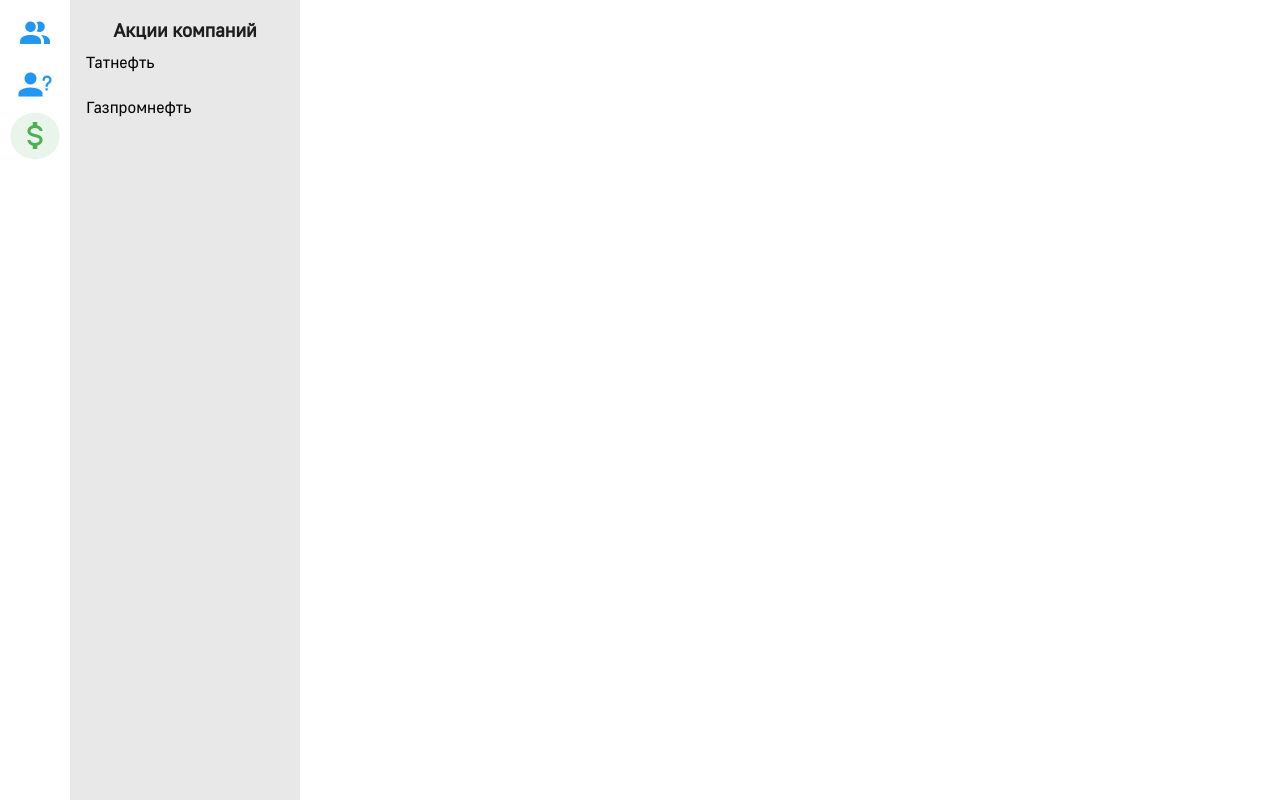
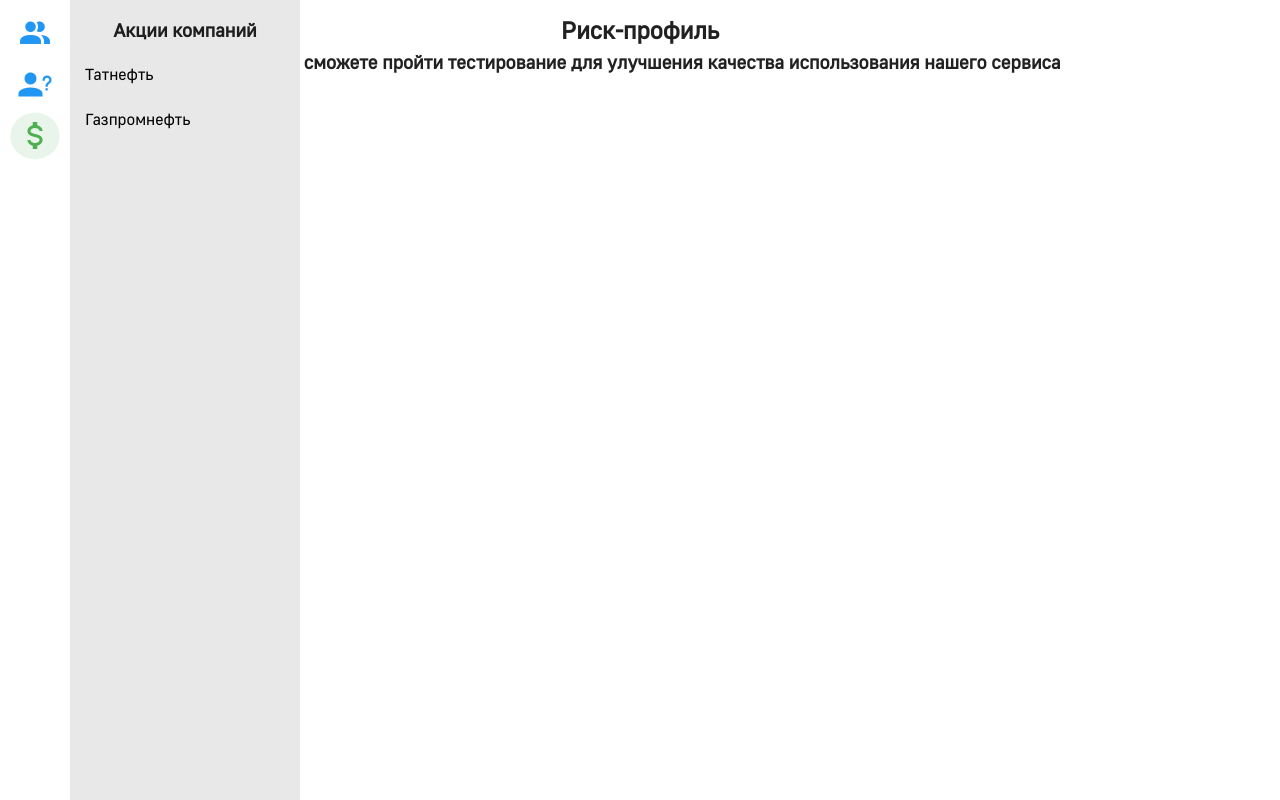
Before and after one commit to Space-Around/fluger, a Vue app in the folder frontend/: page /risk in a window 1280 px wide. Both pictures are taken after a click on the button 35 px from the left and 136 px from the top of the page. Built offline with nearby package versions, Linux system fonts and the light colour scheme; what vue-apexcharts would draw is missing.

Commit message:
added pages error, profile and risk profile

```diff
--- a/frontend/package.json
+++ b/frontend/package.json
@@ -7,6 +7,9 @@
     "build": "vue-cli-service build"
   },
   "dependencies": {
+    "@fortawesome/fontawesome-svg-core": "^1.2.36",
+    "@fortawesome/free-solid-svg-icons": "^5.15.4",
+    "@fortawesome/vue-fontawesome": "^2.0.2",
     "apexcharts": "^3.28.1",
     "chart.js": "^3.5.1",
     "core-js": "^3.6.5",
--- a/frontend/src/App.vue
+++ b/frontend/src/App.vue
@@ -1,42 +1,76 @@
 <template>
   <v-app>
     <v-main>
-      <app-menu/>
+      <app-menu />
       <v-container>
-        <router-view/>
+        <transition
+          name="fade"
+          mode="out-in"
+          @beforeLeave="beforeLeave"
+          @enter="enter"
+          @afterEnter="afterEnter"
+        >
+          <router-view />
+        </transition>
       </v-container>
     </v-main>
   </v-app>
 </template>
 
 <script>
-import appMenu from "./components/Menu.vue"
+import appMenu from "./components/Menu.vue";
 
 export default {
-  name: 'App',
+  name: "App",
 
   data() {
     return {
       activeTab: undefined,
-    }
+      prevHeight: 0,
+    };
   },
   components: {
-    appMenu
-  }
+    appMenu,
+  },
+  methods: {
+    beforeLeave(element) {
+      this.prevHeight = getComputedStyle(element).height;
+    },
+    enter(element) {
+      const { height } = getComputedStyle(element);
+
+      element.style.height = this.prevHeight;
+
+      setTimeout(() => {
+        element.style.height = height;
+      });
+    },
+    afterEnter(element) {
+      element.style.height = "auto";
+    },
+  },
 };
 </script>
 
 <style>
 #app {
   min-height: 100vh;
-    font-family: 'Golos-UI', sans-serif;
+  font-family: "Golos-UI", sans-serif;
 }
 @font-face {
-    font-family: 'Golos-UI';
-    src: local('Golos UI'), local('Golos-UI'),
-      url('~@/assets/fonts/Golos-UI/Golos-UI_Regular.woff') format('woff'),
-      url('~@/assets/fonts/Golos-UI/Golos-UI_Regular.woff2') format('woff2');
+  font-family: "Golos-UI";
+  src: local("Golos UI"), local("Golos-UI"),
+    url("~@/assets/fonts/Golos-UI/Golos-UI_Regular.woff") format("woff"),
+    url("~@/assets/fonts/Golos-UI/Golos-UI_Regular.woff2") format("woff2");
   font-weight: 100;
   font-style: normal;
 }
+ .fade-enter-active,
+ .fade-leave-active {
+  transition-duration: 0.3s;
+  transition-property: opacity;
+  transition-property: height, opacity;
+  transition-timing-function: ease;
+  overflow: hidden;
+}
 </style>
--- a/frontend/src/components/Menu.vue
+++ b/frontend/src/components/Menu.vue
@@ -45,9 +45,9 @@
         <span>Компании</span>
       </v-tooltip>
     </div>
-    <div v-if="showMenu" class="d-flex menu-right pa-4">
+    <div v-if="showMenu" class="d-flex menu-right pt-4">
       <h3>Акции компаний</h3>
-      <ul class="d-flex list">
+      <ul class="d-flex list pt-3">
         <li @click="goTo('company')" class="link">Татнефть</li>
         <li @click="goTo('company')" class="link">Газпромнефть</li>
       </ul>
@@ -107,6 +107,13 @@
   list-style: none;
   width: 100%;
 }
+.list li:hover {
+  cursor: pointer;
+  background-color: #dedede;
+}
+.list li {
+  padding-left: 15px;
+}
 .link {
   display: flex;
   align-items: center;
--- a/frontend/src/router/index.js
+++ b/frontend/src/router/index.js
@@ -13,6 +13,21 @@
     path: '/company',
     name: 'Company',
     component: () => import('../views/Company.vue')
+  },
+  {
+    path: '/profile',
+    name: 'Profile',
+    component: () => import('../views/Profile.vue')
+  },
+  {
+    path: '/risk',
+    name: 'RiskProfile',
+    component: () => import('../views/RiskProfile.vue')
+  },
+  {
+    path: '*',
+    name: 'Error',
+    component: () => import('../views/Error.vue')
   }
 ]
 
--- /dev/null
+++ b/frontend/src/views/Error.vue
@@ -0,0 +1,26 @@
+<template>
+  <div class="d-flex body">
+    <h2>Ошибка</h2>
+    <h3>Такая страница не найдена :(</h3>
+    <h3>А возможно её и не существовало.</h3>
+    <i class="far fa-frown"></i>
+  </div>
+</template>
+
+<script>
+export default {};
+</script>
+
+<style lang="scss" scoped>
+.body {
+  flex-direction: column;
+}
+.body h2,
+h3 {
+  text-align: center;
+}
+.sad-smile {
+    width: 100px;
+    height: 100px;
+}
+</style>
--- /dev/null
+++ b/frontend/src/views/Profile.vue
@@ -0,0 +1,20 @@
+<template>
+  <div>
+    <div class="d-flex body">
+      <h2>Настройки профиля</h2>
+    </div>
+  </div>
+</template>
+
+<script>
+export default {};
+</script>
+
+<style lang="scss" scoped>
+.body {
+  flex-direction: column;
+}
+.body h2 {
+  text-align: center;
+}
+</style>
--- /dev/null
+++ b/frontend/src/views/RiskProfile.vue
@@ -0,0 +1,22 @@
+<template>
+  <div>
+    <div class="d-flex body">
+      <h2>Риск-профиль</h2>
+      <h3>Скоро вы сможете пройти тестирование для улучшения качества использования нашего сервиса</h3>
+    </div>
+  </div>
+</template>
+
+<script>
+export default {};
+</script>
+
+<style lang="scss" scoped>
+.body {
+  flex-direction: column;
+}
+.body h2,
+h3 {
+  text-align: center;
+}
+</style>
```
Also changed, not shown: 1 other file (tests, documents, lock files or other folders). Lines whose indentation alone changed are shown as unchanged.
